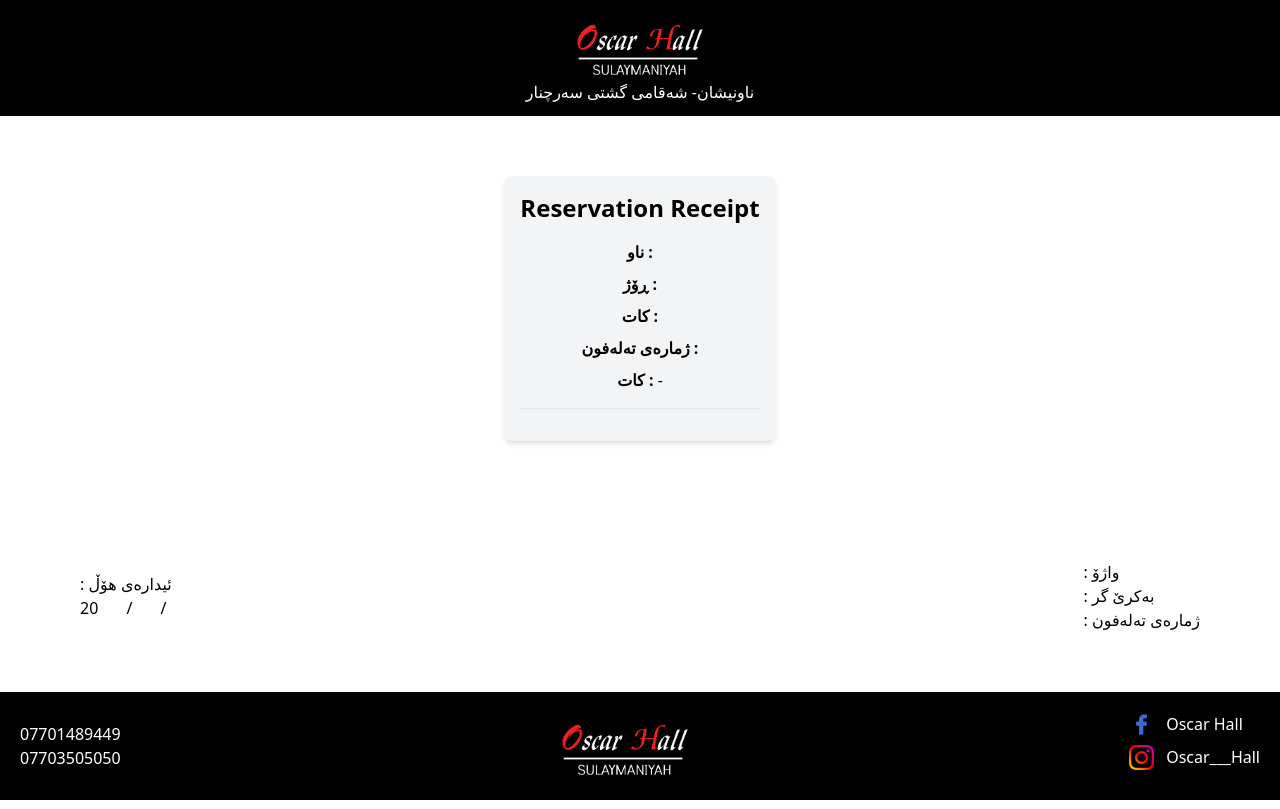
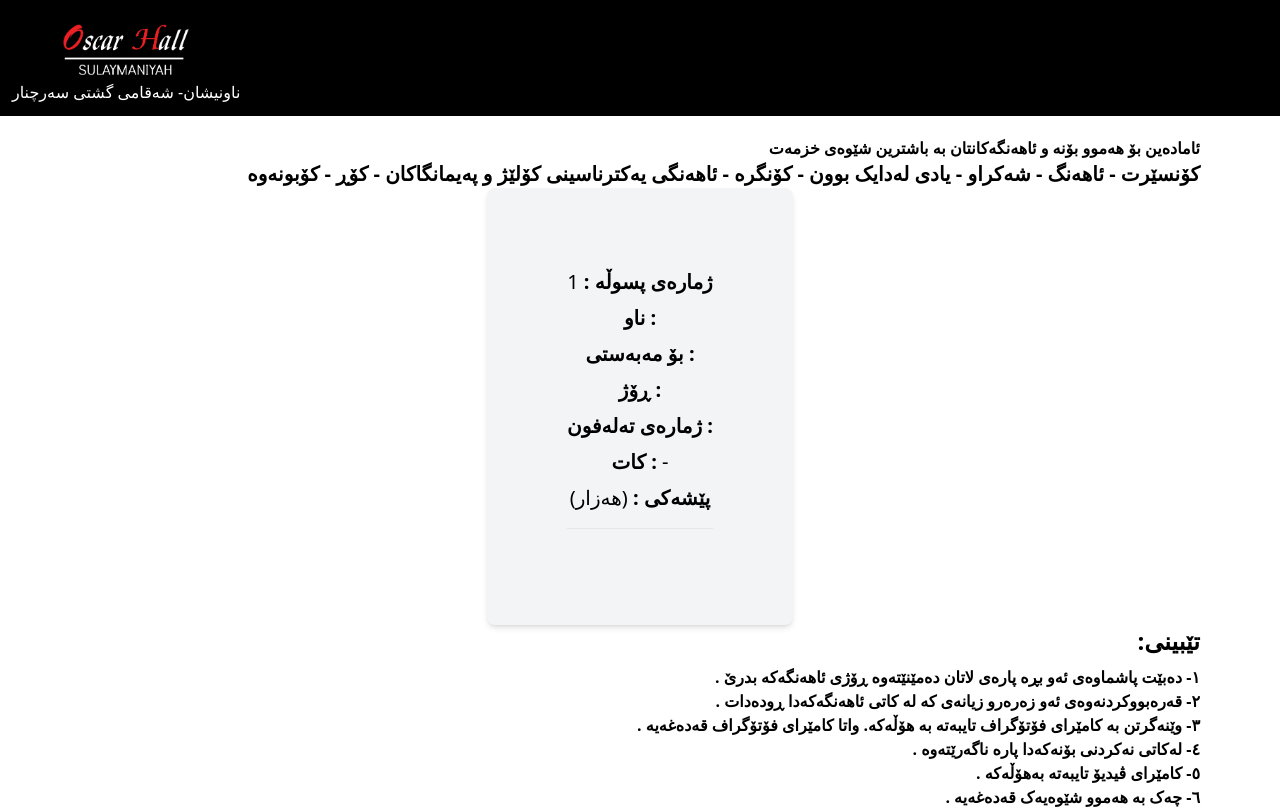
Before and after one commit to Ravyar19/reservation-app, a Next.js app: page /receipt/1 in a window 1280 px wide. Shown: the top 809 px of the page. Built offline with nearby package versions, Linux system fonts and the light colour scheme.

Commit message:
added fields and ui change

```diff
--- a/components/Receipt.js
+++ b/components/Receipt.js
@@ -9,65 +9,109 @@
   date,
   time,
   phoneNumber,
-  receiptNumber,
   timeFrom,
   timeTo,
+  price,
+  id,
+  type,
 }) => {
+  console.log("reccc  " + id);
   return (
     <div>
       <div class="flex flex-col min-h-screen">
         <div class="flex justify-between m-0 bg-black text-white p-3">
-          <div></div>
           <div class="flex flex-col justify-center items-center">
             <Image src={logo} width={150} />
             <p>ناونیشان- شەقامی گشتی سەرچنار</p>
           </div>
           <div></div>
         </div>
+        <div className="flex text-right flex-col mx-15 px-20 mt-5 ">
+          <p className="font-bold ">
+            ئامادەین بۆ هەموو بۆنە و ئاهەنگەکانتان بە باشترین شێوەی خزمەت
+          </p>
+          <p className="font-bold text-xl ">
+            کۆنسێرت - ئاهەنگ - شەکراو - یادی لەدایک بوون - کۆنگرە - ئاهەنگی
+            یەکترناسینی کۆلێژ و پەیمانگاکان - کۆڕ - کۆبونەوە
+          </p>
+        </div>
         <div class="flex justify-center items-center bg-white flex-grow flex-shrink">
-          <div class="receipt-wrapper p-4 bg-gray-100 rounded-lg shadow-md">
+          <div class="receipt-wrapper  bg-gray-100 rounded-lg shadow-md p-20">
             <div class="receipt text-center">
-              <h1 class="text-2xl font-bold mb-4">Reservation Receipt</h1>
-              <p class="mb-2">
+              <p class="mb-2 text-xl">
+                <span class="font-semibold ">ژمارەی پسوڵە :</span> {id}
+              </p>
+
+              <p class="mb-2 text-xl">
                 <span class="font-semibold">ناو :</span> {firstName}
               </p>
-              <p class="mb-2">
-                <span class="font-semibold">ڕۆژ :</span> {date}
+              <p class="mb-2 text-xl">
+                <span class="font-semibold">بۆ مەبەستی :</span> {type}
               </p>
-              <p class="mb-2">
-                <span class="font-semibold">کات :</span> {time}
+
+              <p class="mb-2 text-xl">
+                <span class="font-semibold ">ڕۆژ :</span> {date}
               </p>
-              <p class="mb-2">
+
+              <p class="mb-2 text-xl">
                 <span class="font-semibold"> ژمارەی تەلەفون :</span>{" "}
                 {phoneNumber}
               </p>
 
-              <p class="mb-4">
+              <p class="mb-2 text-xl">
                 <span class="font-semibold">کات :</span> {timeFrom} - {timeTo}
+              </p>
+              <p class="mb-4 text-xl">
+                <span class="font-semibold">پێشەکی :</span> {price} (هەزار)
               </p>
               <hr class="mb-4" />
             </div>
           </div>
         </div>
+        <div className="flex flex-col  text-right mx-15 px-20">
+          <h1 className="text-2xl mb-2 font-bold">:تێبینی</h1>
+
+          <p className="font-bold">
+            . ١- دەبێت پاشماوەی ئەو بڕە پارەی لاتان دەمێنێتەوە ڕۆژی ئاهەنگەکە
+            بدرێ
+          </p>
+          <p className="font-bold">
+            . ٢- قەرەبووکردنەوەی ئەو زەرەرو زیانەی کە لە کاتی ئاهەنگەکەدا
+            ڕودەدات
+          </p>
+          <p className="font-bold">
+            . ٣- وێنەگرتن بە کامێرای فۆتۆگراف تایبەتە بە هۆڵەکە. واتا کامێرای
+            فۆتۆگراف قەدەغەیە
+          </p>
+          <p className="font-bold">
+            . ٤- لەکاتی نەکردنی بۆنەکەدا پارە ناگەرێتەوە
+          </p>
+          <p className="font-bold"> . ٥- کامێرای ڤیدیۆ تایبەتە بەهۆڵەکە</p>
+          <p className="font-bold mb-4"> . ٦- چەک بە هەموو شێوەیەک قەدەغەیە</p>
+          <p className="font-bold text-xl ">
+            {" "}
+            ئێمە کە هۆڵەکەمان گرتووە پابەندین بەم مەرجانەی سەرەوە
+          </p>
+        </div>
 
         <div class="flex justify-between mx-15 px-20 items-center bg-white flex-grow flex-shrink ">
           <div>
-            <p>: ئیدارەی هۆڵ</p>
-            <p className="space-x-6">
+            <p className="font-bold">: ئیدارەی هۆڵ</p>
+            <p className="space-x-6 font-bold">
               <span>20</span> <span> / </span> <span> / </span>{" "}
             </p>
             <p></p>
           </div>
           <div>
-            <p>: واژۆ </p>
-            <p>: بەکرێ گر</p>
-            <p>: ژمارەی تەلەفون</p>
+            <p className="font-bold">: واژۆ </p>
+            <p className="font-bold">: بەکرێ گر</p>
+            <p className="font-bold">: ژمارەی تەلەفون</p>
           </div>
         </div>
         <div class="flex justify-between m-0 bg-black text-white p-5">
           <div className="flex items-center flex-col justify-center">
-            <p>07701489449</p>
-            <p>07703505050</p>
+            <p className="font-bold">07701489449</p>
+            <p className="font-bold">07703505050</p>
           </div>
           <div class="flex flex-col justify-center items-center">
             <Image src={logo} width={150} />
@@ -76,11 +120,11 @@
             <div className="flex flex-col items-start justify-start space-y-2">
               <div className="flex space-x-3">
                 <Image src={fb} width={25} />
-                <p>Oscar Hall</p>
+                <p className="font-bold">Oscar Hall</p>
               </div>
               <div className="flex space-x-3">
                 <Image src={insta} width={25} />
-                <p>Oscar___Hall</p>
+                <p className="font-bold">Oscar___Hall</p>
               </div>
             </div>
           </div>
--- a/pages/index.js
+++ b/pages/index.js
@@ -14,6 +14,8 @@
   const [sheetName, setSheetName] = useState("");
   const [fromTime, setFromTime] = useState("");
   const [toTime, setToTime] = useState("");
+  const [price, setPrice] = useState("");
+  const [type, setType] = useState("");
 
   async function handleSubmit(e) {
     e.preventDefault();
@@ -34,6 +36,8 @@
         phoneNumber,
         firstName: fullNameWithTime,
         sheetName,
+        price,
+        type,
       }),
     });
 
@@ -47,7 +51,7 @@
 
       // Create receipt HTML template with receipt number
       router.push(
-        `/receipt/${receiptNumber}?firstName=${firstName}&date=${date}&time=${time}&phoneNumber=${phoneNumber}&timeFrom=${fromTime}&timeTo=${toTime}`
+        `/receipt/${receiptNumber}?firstName=${firstName}&date=${date}&time=${time}&phoneNumber=${phoneNumber}&timeFrom=${fromTime}&timeTo=${toTime}&price=${price}&type=${type}`
       );
 
       // Clear the form fields
@@ -55,6 +59,8 @@
       setTime("");
       setPhoneNumber("");
       setFirstName("");
+      setPrice("");
+      setType("");
     } else {
       const errorData = await response.json();
       setMessage(` ${errorData.error}`);
@@ -63,58 +69,6 @@
 
   return (
     <div className="flex justify-center items-center h-screen">
-      {/* <h2>Create Reservation</h2>
-      <form onSubmit={handleSubmit}>
-        <label>
-          First Name:
-          <input
-            type="text"
-            value={firstName}
-            onChange={(e) => setFirstName(e.target.value)}
-            required
-          />
-        </label>
-        <br />
-        <label>
-          Date:
-          <input
-            type="date"
-            value={date}
-            onChange={(e) => setDate(e.target.value)}
-            required
-          />
-        </label>
-        <br />
-        <label>
-          Time:
-          <select
-            value={time}
-            onChange={(e) => setTime(e.target.value)}
-            required
-          >
-            <option value="">Select time</option>
-            <option value="morning">Morning</option>
-            <option value="afternoon">Afternoon</option>
-            <option value="evening">Evening</option>
-          </select>
-        </label>
-        <br />
-
-        <br />
-        <label>
-          Phone Number:
-          <input
-            type="tel"
-            value={phoneNumber}
-            onChange={(e) => setPhoneNumber(e.target.value)}
-            required
-          />
-        </label>
-        <br />
-        <button type="submit">Submit Reservation</button>
-      </form>
-      {message && <p>{message}</p>} */}
-
       <form class="w-full max-w-lg" onSubmit={handleSubmit}>
         <div class="flex flex-wrap -mx-3 mb-6">
           <div class="w-full md:full px-3 mb-6 md:mb-0">
@@ -184,6 +138,50 @@
               onChange={(e) => setPhoneNumber(e.target.value)}
               required
             />
+          </div>
+        </div>
+        <div class="flex flex-wrap -mx-3 mb-6">
+          <div class="w-full px-3">
+            <label
+              class="block uppercase tracking-wide text-right text-gray-700 text-lg mb-2"
+              for="grid-password"
+            >
+              پێشەکی
+            </label>
+            <input
+              class="appearance-none block w-full text-right bg-gray-200 text-gray-700 border border-gray-200 rounded py-3 px-4 mb-3 leading-tight focus:outline-none focus:bg-white focus:border-gray-500"
+              id="grid-password"
+              type="number"
+              value={price}
+              onChange={(e) => setPrice(e.target.value)}
+              required
+            />
+          </div>
+        </div>
+        <div class="flex flex-wrap -mx-3 mb-6">
+          <div class="w-full px-3">
+            <div class="relative">
+              <label
+                class="block uppercase tracking-wide text-right text-gray-700 text-lg mb-2"
+                for="grid-state"
+              >
+                جۆری ئاهەنگ
+              </label>
+              <select
+                value={type}
+                onChange={(e) => setType(e.target.value)}
+                required
+                class="block appearance-none w-full text-right bg-gray-200 border border-gray-200 text-gray-700 py-3 px-4 pr-8 rounded leading-tight focus:outline-none focus:bg-white focus:border-gray-500"
+                id="grid-state"
+              >
+                <option value="">Type</option>
+                <option value="شەکراو">شەکراو</option>
+                <option value="ئاهەنگ">ئاهەنگی بوک و زاوا</option>
+                <option value="ئاهەنگی زانکۆ"> ئاهەنگی زانکۆ</option>
+                <option value="کۆبونەوە"> کۆبونەوە</option>
+                <option value="سیمینار"> سیمینار</option>
+              </select>
+            </div>
           </div>
         </div>
         <div class="flex flex-wrap -mx-3 mb-2">
--- a/pages/receipt/[id].js
+++ b/pages/receipt/[id].js
@@ -4,27 +4,17 @@
 export default function ReceiptPage() {
   const router = useRouter();
 
-  const {
-    receiptNumber,
-    firstName,
-    date,
-    time,
-    phoneNumber,
-    timeFrom,
-    timeTo,
-  } = router.query;
-
-  console.log(timeFrom);
-
   return (
     <Receipt
-      receiptNumber={receiptNumber}
-      firstName={firstName}
-      date={date}
-      time={time}
-      phoneNumber={phoneNumber}
-      timeFrom={timeFrom}
-      timeTo={timeTo}
+      id={router.query.id}
+      firstName={router.query.firstName}
+      date={router.query.date}
+      time={router.query.time}
+      phoneNumber={router.query.phoneNumber}
+      timeFrom={router.query.timeFrom}
+      timeTo={router.query.timeTo}
+      price={router.query.price}
+      type={router.query.type}
     />
   );
 }
--- a/receiptNumber.json
+++ b/receiptNumber.json
@@ -1 +1 @@
-{"current":9}
+{"current":23}
```
